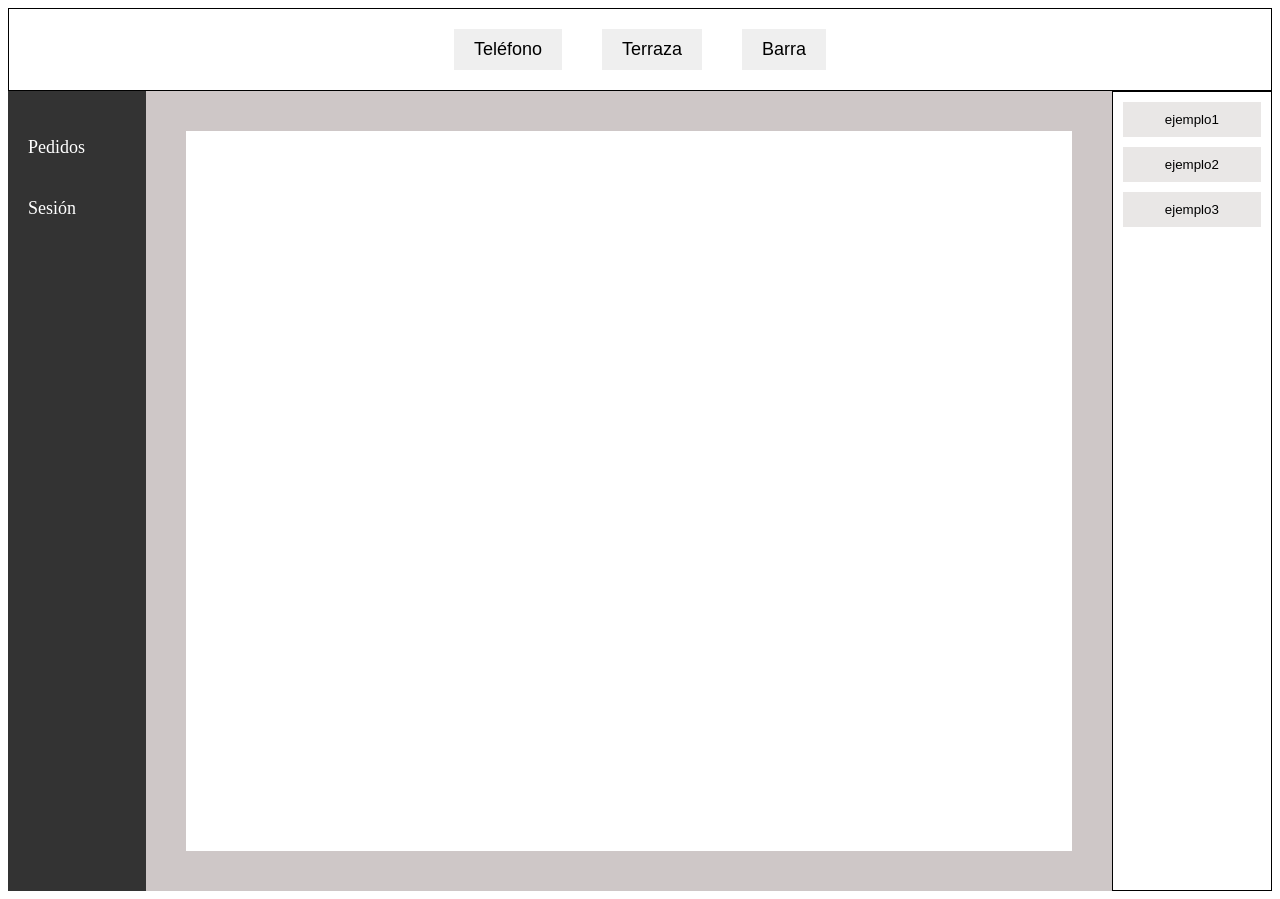
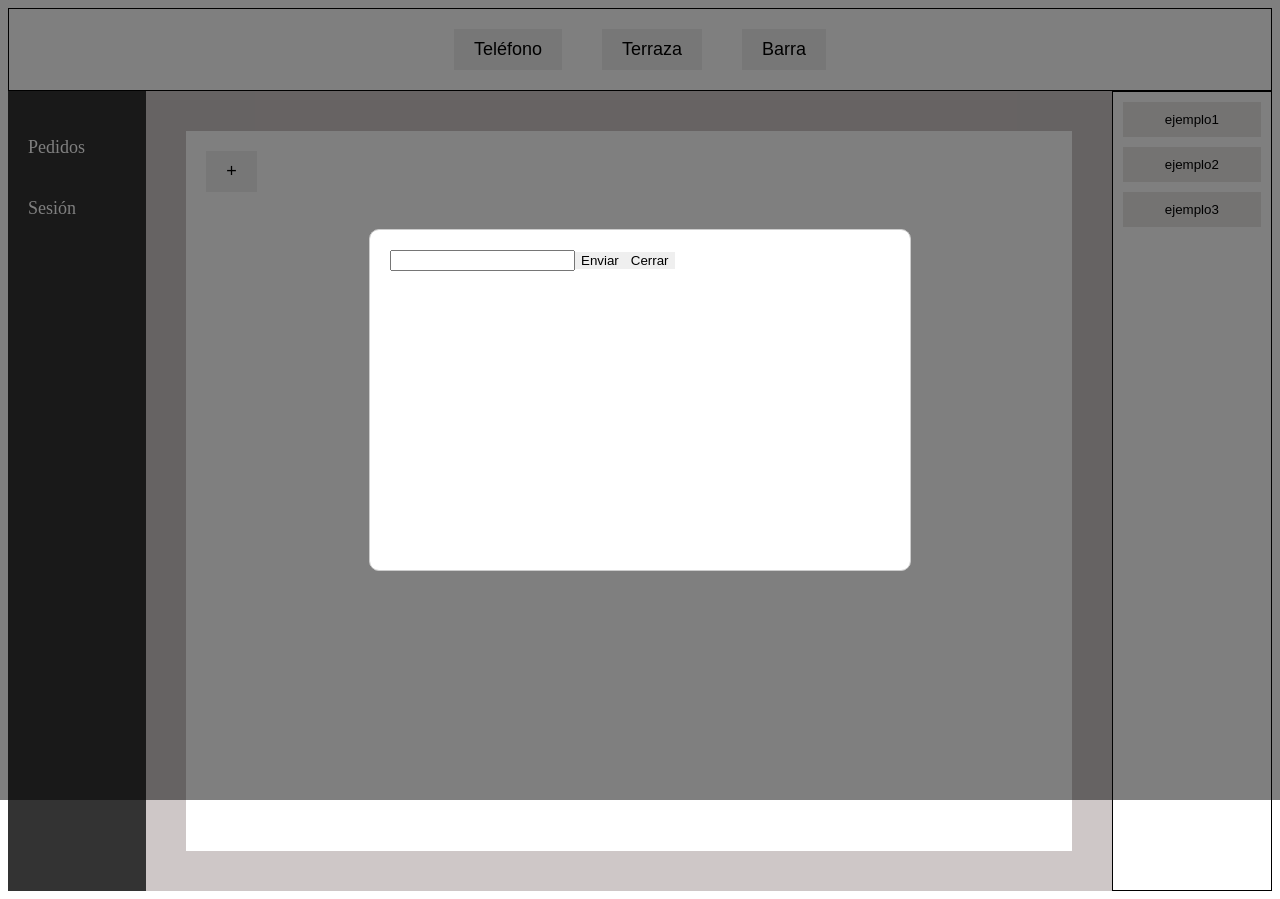
Before and after one commit to sauldm/HelpHosp, a React (Vite) app in the folder frontend/: page /productos in a window 1280 px wide. Both pictures are taken after a click on the button "Teléfono". Built offline with nearby package versions, Linux system fonts and the light colour scheme.

Commit message:
creacion pagina productos

```diff
--- a/frontend/src/App.css
+++ b/frontend/src/App.css
@@ -102,3 +102,10 @@ button:hover {
   background-color: rgb(192, 243, 168);
   transition: background-color 0.3s ease;
 }
+
+.productos button {
+  margin: 20px;
+  padding: 10px 20px;
+  font-size: 18px;
+  font-family: Arial, sans-serif;
+}
--- a/frontend/src/components/Header.jsx
+++ b/frontend/src/components/Header.jsx
@@ -1,8 +1,29 @@
+import { useState } from "react";
+import ModalPedido from "./ModalGeneral";
+import { Link, useNavigate } from "react-router-dom";
+
 const Header = () => {
+  const [isModalTelefonoOpen, setisModalTelefonoOpen] = useState(false);
+  const navigate = useNavigate();
   return (
     <>
       <header>
-        <button>Teléfono</button>
+        <button onClick={() => setisModalTelefonoOpen(true)}>Teléfono</button>
+        <ModalPedido
+          isModalOpen={isModalTelefonoOpen}
+          setisModalOpen={setisModalTelefonoOpen}
+        >
+          <input type="text" />
+          <button
+            onClick={() => {
+              navigate("/productos");
+              setisModalTelefonoOpen(false);
+            }}
+          >
+            Enviar
+          </button>
+        </ModalPedido>
+
         <button>Terraza</button>
         <button>Barra</button>
       </header>
--- a/frontend/src/components/ModalPedido.jsx
+++ b/frontend/src/components/ModalGeneral.jsx
@@ -1,15 +1,14 @@
 import Modal from "react-modal";
 
-const ModalPedido = ({ isModalOpen, setIsModalOpen, children }) => {
+const ModalGeneral = ({ isModalOpen, setisModalOpen, children }) => {
   return (
     <>
       <Modal
         isOpen={isModalOpen}
-        onRequestClose={() => setIsModalOpen(false)}
-        contentLabel="Modal pedido"
+        onRequestClose={() => setisModalOpen(false)}
         style={{
           content: {
-            width: "300px",
+            width: "500px",
             height: "300px",
             margin: "auto",
             padding: "20px",
@@ -21,10 +20,10 @@ const ModalPedido = ({ isModalOpen, setIsModalOpen, children }) => {
         }}
       >
         {children}
-        <button onClick={() => setIsModalOpen(false)}>Cerrar</button>
+        <button onClick={() => setisModalOpen(false)}>Cerrar</button>
       </Modal>
     </>
   );
 };
 
-export default ModalPedido;
+export default ModalGeneral;
--- a/frontend/src/components/Pedido.jsx
+++ b/frontend/src/components/Pedido.jsx
@@ -1,15 +1,18 @@
 import { useState } from "react";
-import ModalPedido from "./ModalPedido";
+import ModalPedido from "./ModalGeneral";
 
 const Pedido = ({ pedido }) => {
-  const [isModalOpen, setIsModalOpen] = useState(false);
+  const [isModalPedidoOpen, setisModalPedidoOpen] = useState(false);
 
   return (
     <div>
-      <button className="btnPedido" onClick={() => setIsModalOpen(true)}>
+      <button className="btnPedido" onClick={() => setisModalPedidoOpen(true)}>
         {pedido.numero}
       </button>
-      <ModalPedido isModalOpen={isModalOpen} setIsModalOpen={setIsModalOpen}>
+      <ModalPedido
+        isModalOpen={isModalPedidoOpen}
+        setisModalOpen={setisModalPedidoOpen}
+      >
         <p>ID: {pedido.id}</p>
         <p>Número: {pedido.numero}</p>
       </ModalPedido>
--- a/frontend/src/components/Rutas.jsx
+++ b/frontend/src/components/Rutas.jsx
@@ -1,12 +1,14 @@
 import { Route, Routes } from "react-router-dom";
 import Pedidos from "../pages/Pedidos";
 import Sesion from "../pages/Sesion";
+import Productos from "../pages/Productos";
 
 const Rutas = () => {
   return (
     <Routes>
       <Route path="/" element={<Pedidos />} />
       <Route path="/sesion" element={<Sesion />} />
+      <Route path="/productos" element={<Productos />} />
     </Routes>
   );
 };
--- /dev/null
+++ b/frontend/src/pages/Productos.jsx
@@ -0,0 +1,11 @@
+const Productos = () => {
+  return (
+    <>
+      <div className="productos">
+        <button>+</button>
+      </div>
+    </>
+  );
+};
+
+export default Productos;
```
